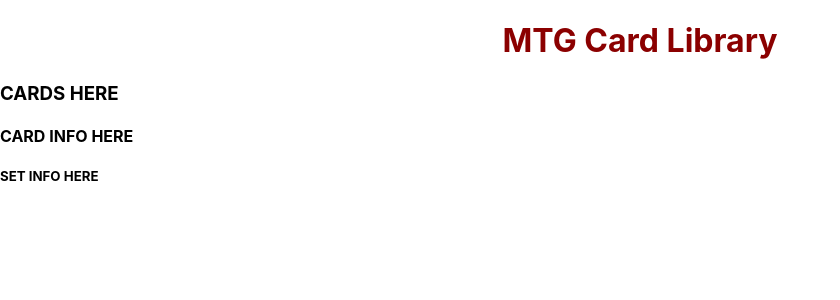
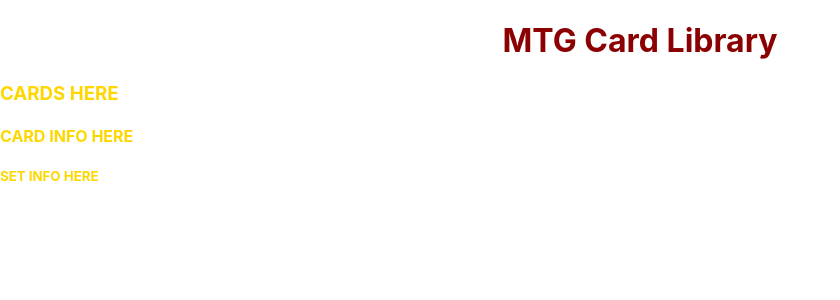
Before and after one commit to caseymacleod22/mtg-card-library, a React (Create React App) app: page / in a window 1280 px wide. Shown: the top 300 px of the page, without its empty margins (0-840 px from the left). Built offline with nearby package versions, Linux system fonts and the light colour scheme.

Commit message:
wip: font color changes for wireframing purposes

```diff
--- a/src/index.css
+++ b/src/index.css
@@ -15,3 +15,7 @@
 h1 {
   color: darkred;
 }
+
+h3, h4, h5 {
+  color: gold;
+}
```
